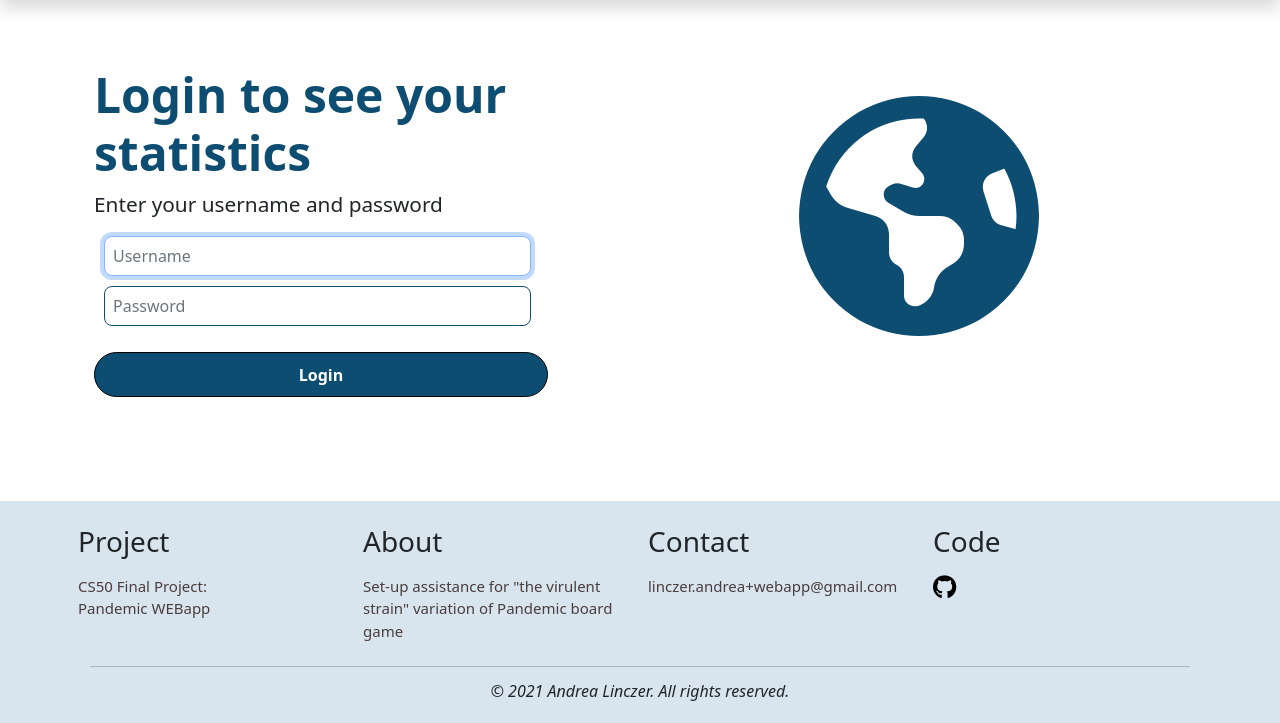
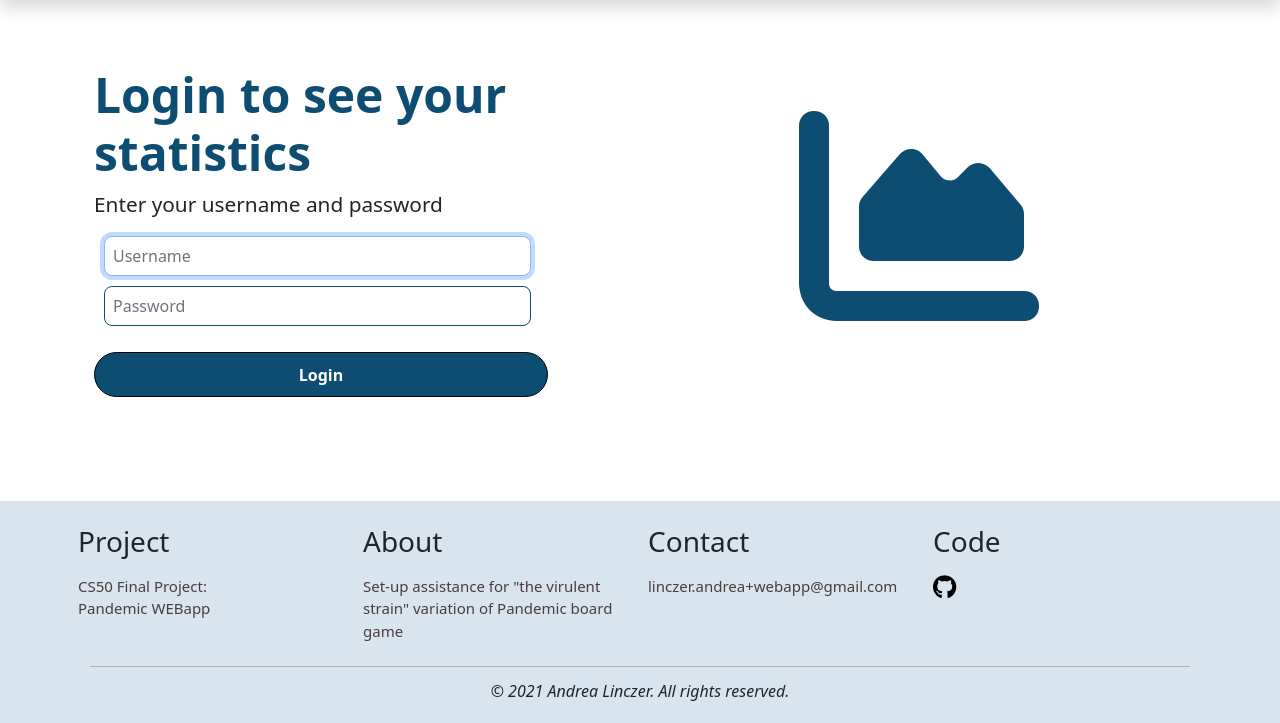
Before and after one commit to hulica/Pandemic, a Flask app: page /login in a window 1280 px wide. Shown: the part 86-809 px from the top of the page. Run offline with Flask 2, Linux system fonts and the light colour scheme; some libraries are stand-ins or nearby versions.

Commit message:
changed login icon

```diff
--- a/templates/login.html
+++ b/templates/login.html
@@ -24,18 +24,17 @@ Login
 
 
             <div class="col-lg-6 text-center">
-                <i class="fas fa-globe-americas"></i></i>
+                <i class="fas fa-chart-area"></i>
+                <!-- <i class="fas fa-chart-line"></i> -->
+                <!-- <i class="far fa-chart-bar"></i> -->
+                <!-- <i class="fas fa-globe-americas"></i> -->
 
              </div>
         </div>
     </div>
 </div>
-<!-- flask requires that img is in the static folder, like:
 
-<img src="../static/img/easter-3100341_640.jpg" alt="easter bunny 2." class="img-fluid">
-<img src="./static/easter-bunny.png" alt="easter bunny 3." class="img-fluid">
-<img src="../static/img/easter-bunny.png" alt="easter bunny 4." class="img-fluid">
-<img src="./static/easter-bunny.png" alt="easter bunny 5." class="img-fluid"> -->
+
 
 
 
```
